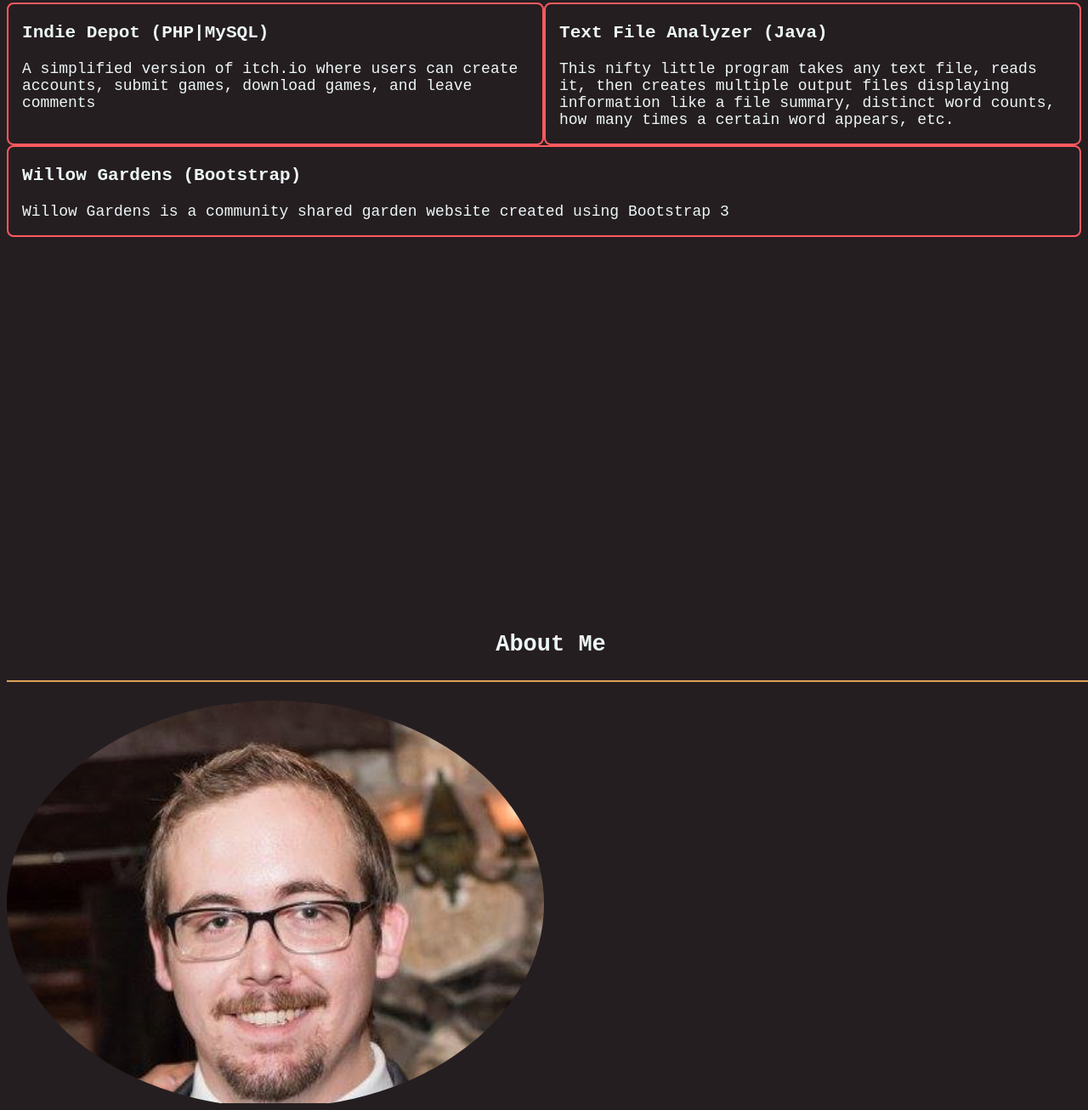
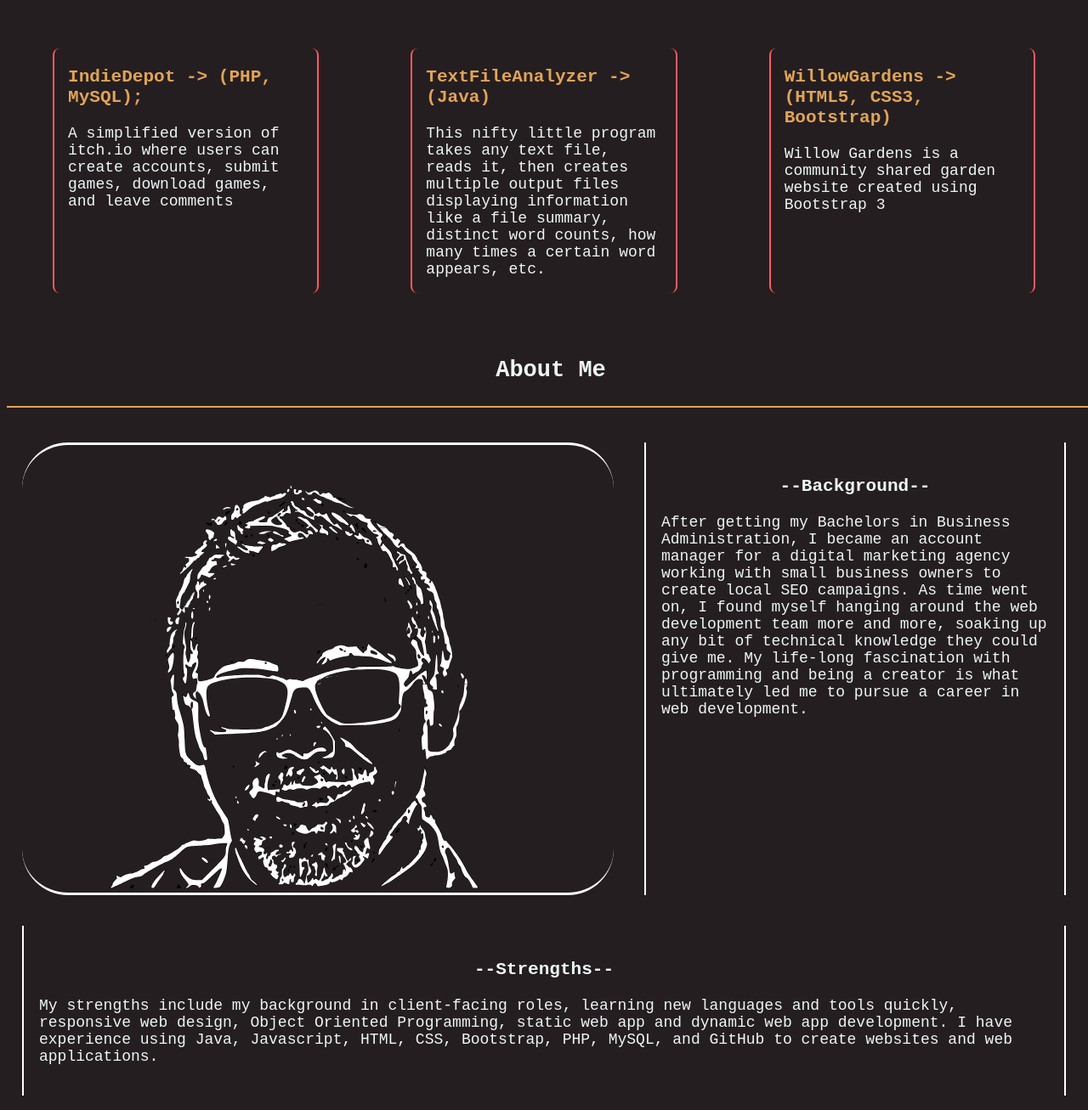
Before and after one commit to beemanbp03/Portfolio-Website-2021, a plain HTML site: page landingPage.html in a window 1280 px wide. Shown: the part 968-2275 px from the top of the page at 85% size. Drawn offline with Linux system fonts and the light colour scheme.

Commit message:
almost finished work on css styling, converted profile picture into .svg and put a styled filter on it

```diff
--- a/css/style.css
+++ b/css/style.css
@@ -13,12 +13,18 @@ body {
     font-size: 18px;
 }
 
-section {
-  height: 100vh;
+h2{
+    text-align: center;
+}
+
+img {
+  max-width: 100%;
+  max-height: 100%;
 }
 
 .main-container {
     width: 100%;
+    height: auto;
 }
 
 a {
@@ -70,10 +76,8 @@ a:hover {
 }
 
 .projects > div {
-  flex-basis: 33%;
-  flex-grow: 1;
-
-
+  flex: 1 1 10em;
+  margin: 3em;
 }
 
 /****************SKILLS SECTION****************/
@@ -92,11 +96,41 @@ a:hover {
 
 /****************ABOUT ME SECtION****************/
 .aboutMe {
-    display: flex;
-    flex-direction: column;
-    flex-wrap: nowrap;
+  display: flex;
+  flex-direction; column;
+  flex-wrap: wrap;
 }
 
+.aboutMe h3 {
+  text-align: center;
+}
+.aboutMe-col-background {
+  border-left: 2px solid white;
+  border-right: 2px solid white;
+  flex: 1 1 20rem;
+  padding: 1em;
+  margin: 1em;
+}
+
+.aboutMe-col-strengths {
+  border-left: 2px solid white;
+  border-right: 2px solid white;
+  flex: 1 1 20rem;
+  padding: 1em;
+  margin: 1em;
+}
+
+.aboutMe-col-image {
+  border-top: 3px solid white;
+  border-bottom: 3px solid white;
+  flex: 1 2 35rem;
+  margin: 1em;
+  text-align: center;
+  border-radius: 3em;
+}
+
+
+/****************COLORED BOXES****************/
 .yellow-box, .blue-box, .red-box {
     border-radius: 0.5rem;
     padding-left: 1rem;
@@ -104,11 +138,6 @@ a:hover {
     /*margin: 1rem 0.5rem 1rem 0.5rem;*/
 }
 
-h2{
-    text-align: center;
-}
-
-/****************COLORED BOXES****************/
 .yellow-box {
     border: 0.15rem solid #E0A458;
 }
@@ -118,10 +147,11 @@ h2{
 }
 
 .red-box {
-    border: 0.15rem solid #FF5A5F;
+    border-left: 0.15rem solid #FF5A5F;
+    border-right: 0.15rem solid #FF5A5F;
 }
 
-/****************STYLED LINE****************/
+/****************STYLED LINES****************/
 .line-sm {
     border-bottom: 2px solid #E0A458;
     width: 25vw;
@@ -143,6 +173,31 @@ h2{
 .line-fill {
     border-bottom: 2px solid #E0A458;
 }
+/****************COLORED TEXT****************/
+.blue-text {
+  color: #087E8B;
+}
+
+.red-text {
+  color: #FF5A5F;
+}
+
+.yellow-text {
+  color: #E0A458;
+}
+
+.blue-text:hover {
+  color: #E0A458;
+}
+
+.yellow-text:hover {
+  color: #FF5A5F;
+}
+
+.red-text:hover {
+  color: #087E8B;
+}
+
 /*****************************************/
 
 .break:before {
@@ -154,17 +209,6 @@ h2{
     color: #FF5A5F;
 }
 
-img {
-    width: 100%;
-    height: auto;
-}
-
-.img-wrapper {
-    width: 50%;
-    border-radius: 50%;
-    overflow: hidden;
-}
-
 .section-title {
   padding-bottom: 1em;
 }
--- a/landingPage.html
+++ b/landingPage.html
@@ -10,34 +10,36 @@
     <div class="main-container">
         <!-- navigation -->
         <div class="nav-bar" id="myNavBar">
-            <a href="#aboutMe">About Me</a>
+            <a href="https://github.com/beemanbp03">GitHub</a>
             <a href="#projects">Projects</a>
-            <a href="#contact">Contact</a>
+            <a href="mailto:boulder.payne.beeman@gmail.com?subject='[PORTFOLIO]INQUIRY'">Contact</a>
         </div>
 
         <!-- Billboard -->
         <div class="billboard-container">
-            <h1>Boulder.is(<span class="break" id="webDeveloper">WebDeveloper</span>);</h1>
+            <h1>Hello, I'm Boulder.<span class="break" id="webDeveloper">WebDeveloper</span></h1>
             <p>I possess skills, allow me to show you.</p>
-            <span class="line-lg"></span>
+            <span class="line-md"></span>
         </div>
 
 
-          <section>
+        <section> <!-- START PROJECTS SECTION -->
 
           <a id="projects"><h2 class="line-lg section-title">Top Projects</h2></a>
 
           <div class="projects">
 
-              <div class="red-box">
-                <a href="#"><h3>Indie Depot (PHP|MySQL)</h3></a>
+            <div class="red-box col">
+              <a href="#"><h3><span class="yellow-text">IndieDepot -> (PHP, MySQL);
+                  </span></h3></a>
               <p>A simplified version of itch.io where users can create
               accounts, submit games, download games, and leave comments</p>
             </div>
             <br>
 
-              <div class="red-box">
-                <a href="#"><h3>Text File Analyzer (Java)</h3></a>
+            <div class="red-box col">
+              <a href="#"><h3><span class="yellow-text">TextFileAnalyzer -> (Java)
+                  </span></h3></a>
               <p>This nifty little program takes any text file, reads it,
               then creates multiple output files displaying information like
               a file summary, distinct word counts, how many times a certain
@@ -45,8 +47,9 @@
             </div>
             <br>
 
-              <div class="red-box">
-                <a href="#"><h3>Willow Gardens (Bootstrap)</h3></a>
+            <div class="red-box col">
+              <a href="#"><h3><span class="yellow-text">WillowGardens -> (HTML5, CSS3, Bootstrap)
+                  </span></h3></a>
               <p>Willow Gardens is a community shared garden website created
               using Bootstrap 3</p>
             </div>
@@ -54,26 +57,31 @@
 
           </div> <!-- End Projects Container -->
 
-          </section> <!-- End Grid Container -->
+        </section> <!-- End Projects Section -->
 
-          <section>
+        <section> <!-- Start about me section -->
         <a id="aboutMe"><h2 class="line-lg section-title">About Me</h2></a>
 
             <div class="aboutMe">
 
-                  <div class="img-wrapper">
-                      <img src="images/profilePic.png" alt="Boulder's profile picture" />
+                <div class="aboutMe-col-image">
+                    <img src="images/portfolioProfilePic.svg" alt="Boulder's profile picture" />
                 </div>
 
+                <div class="aboutMe-col-background">
+                  <h3>--Background--</h3>
                   <p>After getting my Bachelors in Business Administration,
                   I became an account manager for a digital marketing agency
                   working with small business owners to create local SEO campaigns.
                   As time went on, I found myself hanging around the web development
                   team more and more, soaking up any bit of technical knowledge
-                  they could give me. My innate fascination with programming and
+                  they could give me. My life-long fascination with programming and
                   being a creator is what ultimately led me to pursue a career in
                   web development.</p>
+                </div>
 
+                <div class="aboutMe-col-strengths">
+                  <h3>--Strengths--</h3>
                   <p>My strengths include my background in client-facing roles,
                   learning new languages and tools quickly, responsive web design,
                   Object Oriented Programming, static web app and dynamic web app
@@ -82,7 +90,9 @@
                   and web applications.</p>
                 </div>
 
-          </section> <!-- End About Me Container -->
+            </div>
+
+        </section> <!-- End About Me Section -->
 
         <section>
           <h2 class="line-lg section-title">Skills</h2>
@@ -112,8 +122,6 @@
 
         </section> <!--End Skills Container -->
 
-        </div> <!-- End Grid Container -->
-
     </div> <!-- End Main Container -->
 
 </body>
```
Also changed, not shown: images/portfolioProfilePic.svg (added), images/profilePic.png (deleted). Lines whose indentation alone changed are shown as unchanged.
